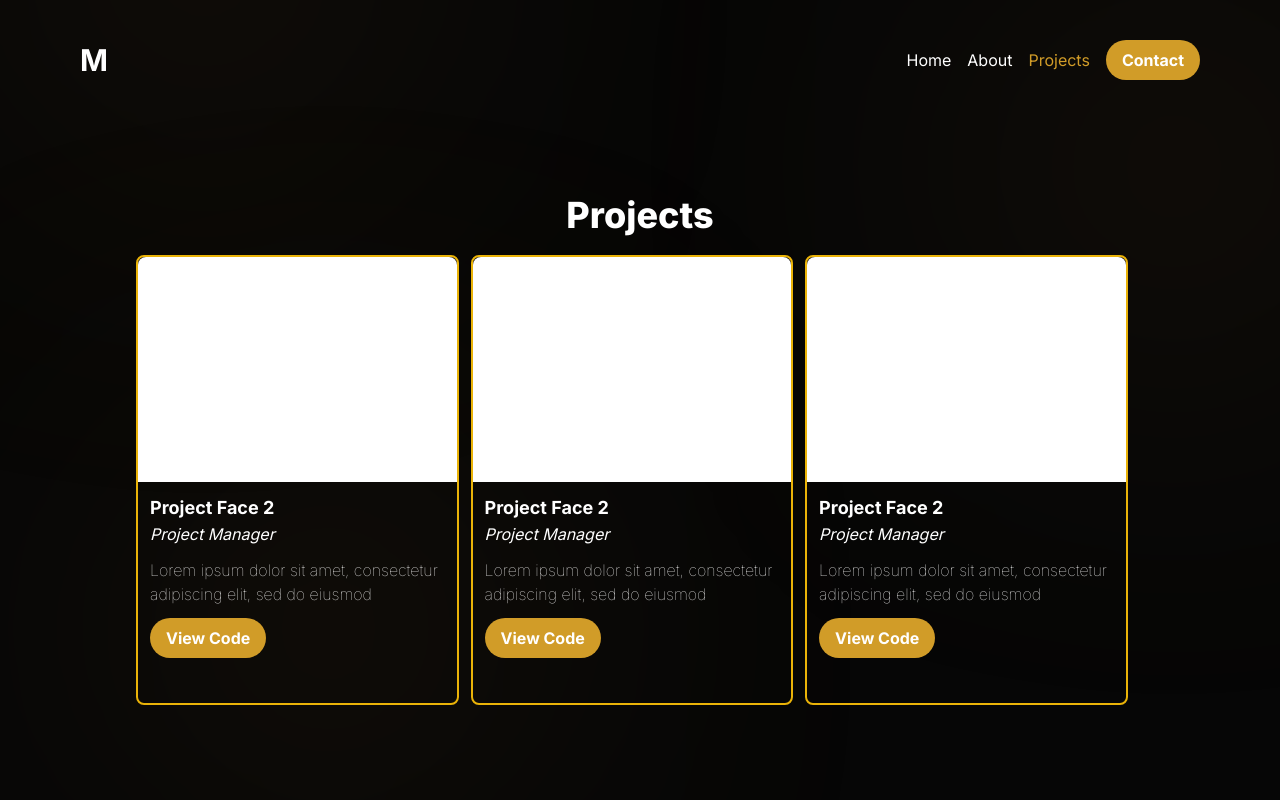
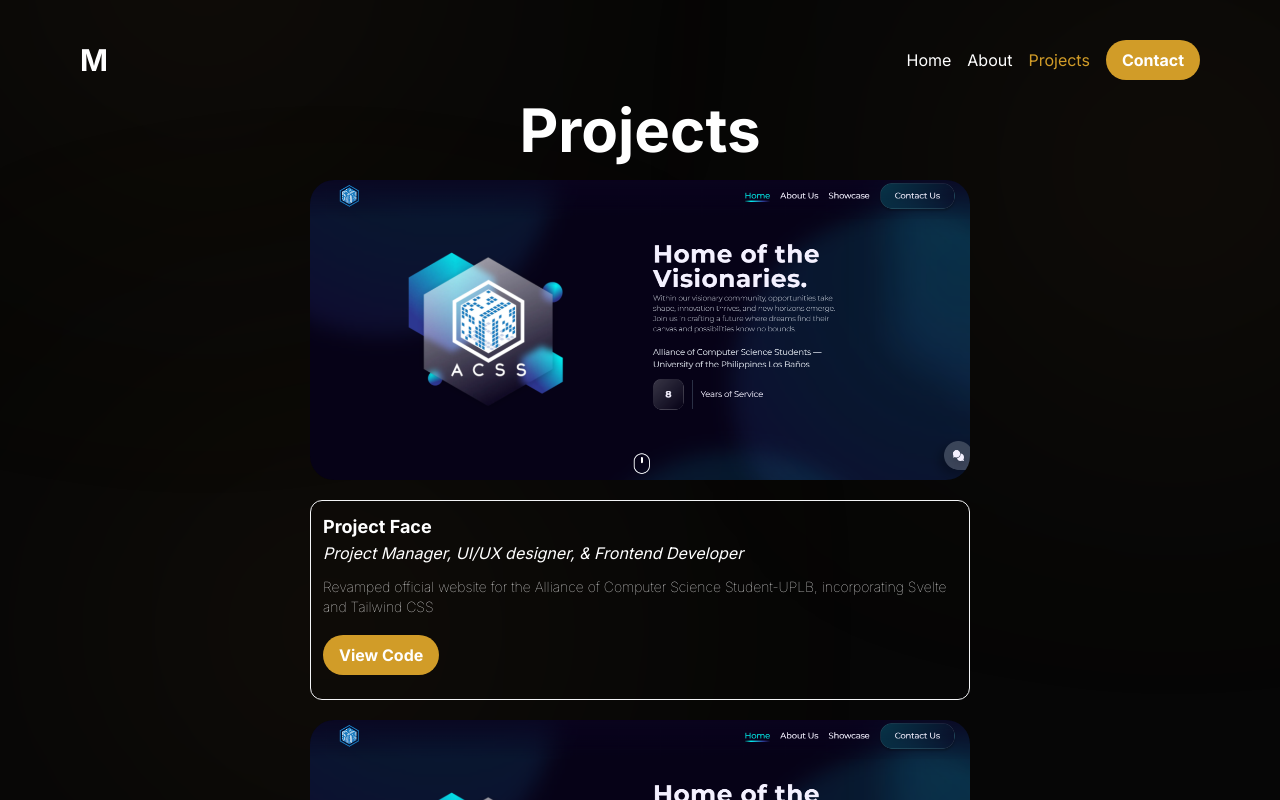
Before and after one commit to iammtmakiling/portfolio, a Next.js app: page / in a window 1280 px wide. Both pictures are taken after a click on the element "Projects". Built offline with nearby package versions, Linux system fonts and the light colour scheme.

Commit message:
ui: improve cards

```diff
--- a/src/app/components/molecules/Cards/Cards.tsx
+++ b/src/app/components/molecules/Cards/Cards.tsx
@@ -1,24 +1,36 @@
 import React from 'react';
 import './cards.scss';
+import Image from 'next/image'
 
 interface CardsProps {
   title: string;
   subtitle: string;
   description: string;
+  photo: string;
 }
 
-const Cards: React.FC<CardsProps> = ({ title, subtitle, description }) => {
+const Cards: React.FC<CardsProps> = ({ title, subtitle, description, photo }) => {
   return (
-    <div className="flex flex-col items-center rounded-lg border-2 border-yellow-500 w-[32%] min-h-[450px]">
-      <div className='w-full min-h-[225px] bg-white rounded-t-lg'>
-
+    <div className="flex flex-col items-center rounded-lg w-[660px] min-h-[450px] gap-5">
+      <div className='w-full min-h-[300px] rounded-3xl overflow-hidden relative'>
+        <Image
+            src="/assets/pface.png"
+            alt={title}
+            sizes='100vw'
+            fill
+            objectFit='cover'
+          />
       </div>
-      <div className='w-full h-[50%] flex flex-col justify-start items-start p-3'>
-        <p className="text-white text-lg font-bold">{title}</p>
-        <p className="text-white text-regular italic">{subtitle}</p>
-        <p className="text-white text-regular font-thin mt-3">{description}</p>
-        <a href="/" className={`mt-3 mb-3 button-color font-bold text-white px-4 py-2 rounded-full focus:outline-none glow-button`}
-        >View Code</a>
+      <div className='w-full flex-grow flex min-h-[200px] flex-col border border-gray-100 rounded-xl justify-start items-start p-3'>
+        <div className='flex flex-col flex-grow'>
+          <p className="text-white text-lg font-bold">{title}</p>
+          <p className="text-white text-base italic">{subtitle}</p>
+          <p className="text-white text-sm font-thin mt-3">{description}</p>
+        </div>
+        <div className='flex flex-shrink-0 items-end'>
+          <a href="/" className={`mt-3 mb-3 button-color font-bold text-white px-4 py-2 rounded-full focus:outline-none glow-button`}
+          >View Code</a>
+        </div>
       </div>
     </div>
   );
--- a/src/app/components/templates/Projects/Projects.tsx
+++ b/src/app/components/templates/Projects/Projects.tsx
@@ -4,7 +4,7 @@ import React from 'react';
 import './project.scss';
 import { Cards, ButtonNav } from '../../molecules';
 import {create} from 'zustand';
-
+import listOfProjects from "./listOfProjects";
 interface ProjectState {
   page: number;
   setPage: (page: number) => void;
@@ -17,24 +17,19 @@ export const useProjectState = create<ProjectState>()((set) => ({
 const Project = () => {
   return (
     <div className='flex flex-col justify-center items-center gap-5 w-screen max-h-full'>
-      <p className='text-4xl text-white font-extrabold'>Projects</p>
-      <div className="flex flex-wrap justify-center items-center w-screen max-h-full pl-20 pr-20">
-      <div className="flex gap-3 flex-wrap items-center w-[90%] min-h-full">
-          <Cards
-            title="Project Face 2"
-            subtitle="Project Manager"
-            description="Lorem ipsum dolor sit amet, consectetur adipiscing elit, sed do eiusmod"
-          />
-          <Cards
-            title="Project Face 2"
-            subtitle="Project Manager"
-            description="Lorem ipsum dolor sit amet, consectetur adipiscing elit, sed do eiusmod"
-          />
-          <Cards
-            title="Project Face 2"
-            subtitle="Project Manager"
-            description="Lorem ipsum dolor sit amet, consectetur adipiscing elit, sed do eiusmod"
-          />
+      <p className='text-6xl text-white font-bold'>Projects</p>
+      <div className="flex flex-wrap justify-center items-center w-screen max-h-full pb-20 pl-20 pr-20">
+      <div className="flex gap-5 flex-wrap justify-center items-center w-[90%] min-h-full">
+          {listOfProjects.map((project, index) => (
+            <div key={index}>
+              <Cards
+                title={project.title}
+                subtitle={project.subtitle}
+                description={project.description}
+                photo={project.photo}
+              />
+            </div>
+          ))}
         </div>
       </div>
       {/* <div className="flex flex-2 justify-center items-center w-screen pb-20 pt-10">
--- /dev/null
+++ b/src/app/components/templates/Projects/listOfProjects.tsx
@@ -0,0 +1,63 @@
+// mockData.ts
+interface Project {
+  title: string;
+  subtitle: string;
+  description: string;
+  photo: string;
+  link: string;
+  techStack: string;
+}
+
+const projects: Project[] = [
+  {
+    title: "Project Face",
+    subtitle: "Project Manager, UI/UX designer, & Frontend Developer",
+    description: "Revamped official website for the Alliance of Computer Science Student-UPLB, incorporating Svelte and Tailwind CSS",
+    photo: "../../../../assets/pface.png",
+    link: "",
+    techStack: "Svelte, Tailwind CSS"
+  },
+  {
+    title: "LBNB",
+    subtitle: "UI/UX designer & Frontend Developer",
+    description: "Contributed as a UI/UX designer and frontend developer to the LBNB accommodation website in Los Baños, Laguna, utilizing React JS.",
+    photo: "",
+    link: "",
+    techStack: "React JS"
+
+  },
+  {
+    title: "Space Impact",
+    subtitle: "Java Developer",
+    description: "Developed a Java shooting game, Space Impact, using Java and JavaFX.",
+    photo: "",
+    link: "",
+    techStack: "Java & JavaFX"
+  },
+  {
+    title: "Icoffee",
+    subtitle: "Full Stack Developer",
+    description: "Built Icoffee, a full-stack social media platform, with React.js, Node.js, Express, and MongoDB.",
+    photo: "",
+    link: "",
+    techStack: "React.js, Node.js, Express, MongoDB"
+  },
+  {
+    title: "Coffii",
+    subtitle: "Full Stack Developer",
+    description: "Constructed Coffii, a full-stack Shared To-Do-List Mobile Application, employing Flutter, Dart, Firebase, Cloud Firestore",
+    photo: "",
+    link: "",
+    techStack: "Flutter, Dart, Firebase, Cloud Firestore"
+  },
+  {
+    title: "Super Shufflr",
+    subtitle: "Java Developer",
+    description: "Created Super Shufflr, a multiplayer guess-the-word game, using Java and JavaFX.",
+    photo: "",
+    link: "",
+    techStack: "Java & JavaFX"
+  },
+];
+
+export default projects;
--- a/src/app/index.scss
+++ b/src/app/index.scss
@@ -1,3 +1,16 @@
 .bg-color{
     background-color: #060606;
 }
+
+::-webkit-scrollbar {
+    width: 16px;
+  }
+
+::-webkit-scrollbar-thumb {
+    background-color: #D19C28;
+    border-radius: 6px;
+}
+
+::-webkit-scrollbar-track {
+    background: #f1f1f1;
+}
```
Also changed, not shown: public/assets/pface.png (added).
